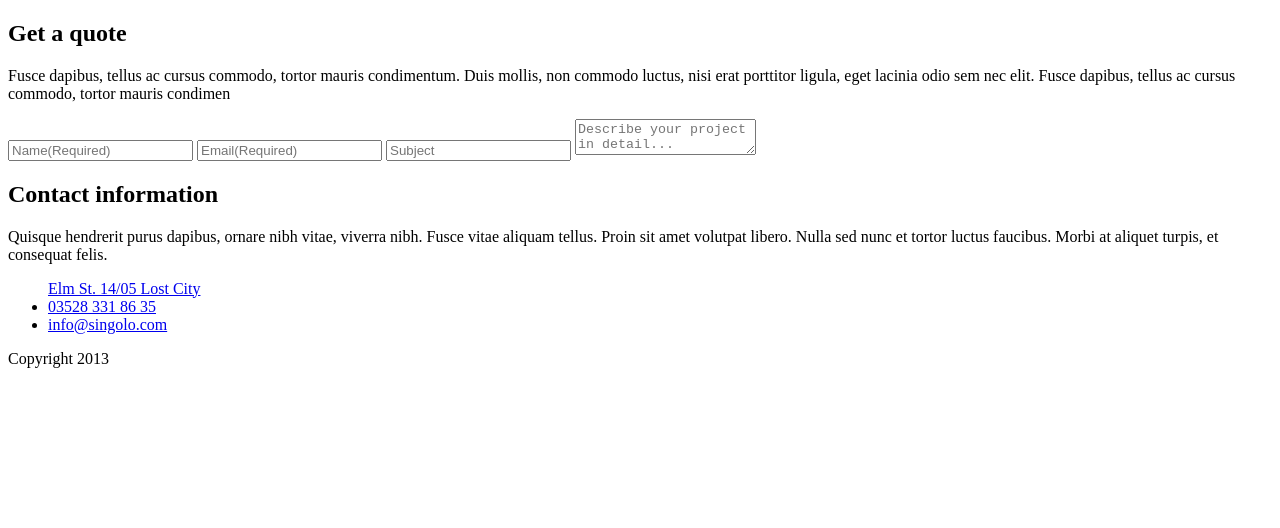
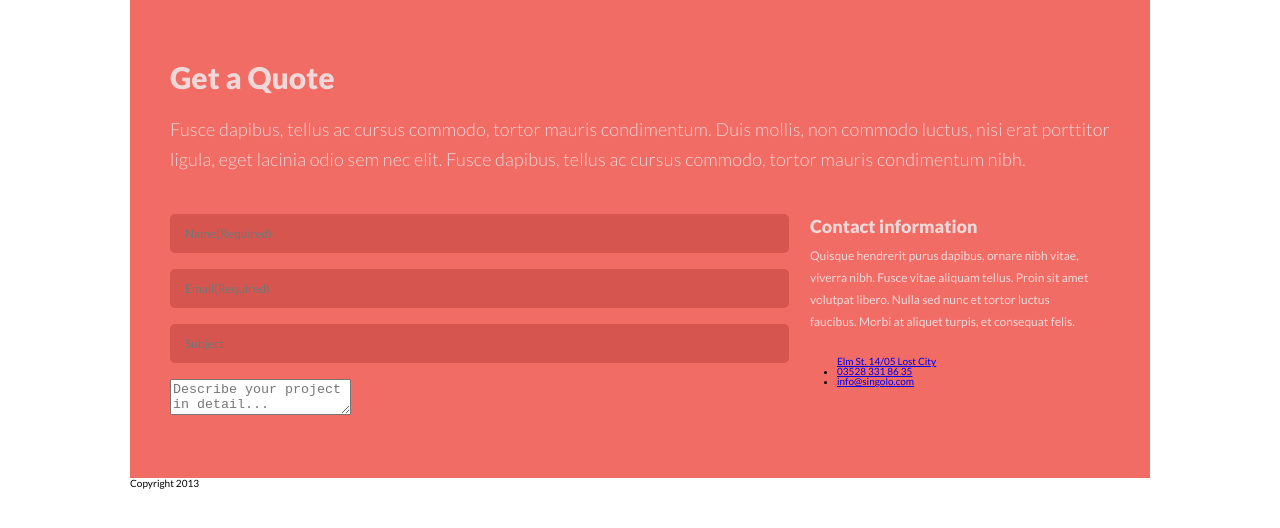
Before and after one commit to K2-m5/singolo, a plain HTML site: page singolo3.html in a window 1280 px wide. Drawn offline with Linux system fonts and the light colour scheme.

Commit message:
feat: styling section question

```diff
--- a/singolo3.css
+++ b/singolo3.css
@@ -0,0 +1,123 @@
+@font-face {
+    font-family: "Lato";
+    src: url('assets/font/Lato-Black.ttf');
+    font-weight: 900;
+}
+
+@font-face {
+    font-family: "Lato";
+    src: url('assets/font/Lato-Regular.ttf');
+    font-weight: 400;
+}
+
+@font-face {
+    font-family: "Lato";
+    src: url('assets/font/Lato-Light.ttf');
+    font-weight: 300;
+}
+
+html {
+    font-size: 10px;
+    font-family: "Lato";
+    box-sizing: border-box;
+}
+
+*, *:before, *:after {
+    box-sizing: inherit;
+}
+
+body, div, span, applet, object, iframe,
+h1, h2, h3, h4, h5, h6, p {
+	margin: 0;
+	padding: 0;
+	border: 0;
+    line-height: 1;
+}
+
+.wrapper {
+    max-width: 1020px;
+    margin: auto;
+}
+
+/* question*/
+
+.question-wrapper {
+    padding: 6.2rem 4rem;
+    background-color: #f06c64;
+}
+
+.question-title {
+    font-family: "Lato";
+    font-size: 3rem;
+    font-weight: 900;
+    text-align: left;
+    color: #f0d8d9;
+}
+
+.question-subtitle {
+    margin: 2.2rem 0 4rem;
+
+    font-family: "Lato";
+    font-size: 1.8rem;
+    font-weight: 300;
+    text-align: left;
+    line-height: 3rem;
+    letter-spacing: 0.15px;
+
+    color: #f0d8d9;
+}
+
+.question-contact {
+    display: flex;
+    justify-content: space-between;
+}
+.contact-block-form {
+    width: 66.6%;
+    padding-right: 0.7rem;
+}
+
+input {
+    display: block;
+    padding: 12px 15px;
+    margin-bottom: 16px;
+    width: 100%;
+    border: none;
+    border-radius: 5px;
+    background-color: #d6564f;
+    color: #f48c8f;
+    font-family: "Lato";
+    font-size: 1.2rem;
+    font-weight: 400;
+    outline: none;
+}
+
+.contact-information {
+    width: 33.3%;
+}
+
+.contact-information-title {
+    padding: 0.3rem 1.3rem 0;
+    font-size: 1.8rem;
+    font-family: "Lato";
+    text-align: left;
+    color: #f0d8d9;
+}
+
+.contact-information-subtitle {
+
+padding: 1rem 0rem 1.3rem 1.3rem;
+max-width: 30rem;
+font-family: "Lato";
+
+font-size: 1.2rem;
+
+font-weight: 400;
+
+text-align: left;
+
+line-height: 2.2rem;
+
+letter-spacing: 0.px;
+
+color: #f0d8d9;
+}
--- a/singolo3.html
+++ b/singolo3.html
@@ -7,31 +7,26 @@
     <link rel="stylesheet" type="text/css" href="singolo3.css">
 </head>
 <body>
-    <section class=getquestion>
+    <section class="question">
         <div class="wrapper">
-            <h1 class="title getquestion">Get a quote</h1>
-            <p class="subtitle getquestion">Fusce dapibus, tellus ac cursus commodo, tortor mauris condimentum.
-                Duis mollis, non commodo luctus, nisi erat porttitor ligula, eget lacinia odio sem nec elit.
-                Fusce dapibus, tellus ac cursus commodo, tortor mauris condimen
+            <div class="question-wrapper">
+                <h1 class="question-title">Get a Quote</h1>
+                <p class="question-subtitle">Fusce dapibus, tellus ac cursus commodo, tortor mauris condimentum. Duis mollis, non commodo luctus, nisi erat porttitor ligula, eget lacinia odio sem nec elit. Fusce dapibus, tellus ac cursus commodo, tortor mauris condimentum nibh.
                 </p>
-            <div class="contact-block">
-                <div class="contact-form">
-                    <form class="name">
+                <div class="question-contact">
+                    <form class="contact-block-form">
                         <input type="text" placeholder="Name(Required)">
                         <input type="mail" placeholder="Email(Required)">
                         <input type="text" placeholder="Subject">
                         <textarea placeholder="Describe your project in detail..." ></textarea>
                     </form>
-                </div>
                     <div class="contact-information">
-                    <h2 class="title contact-information">Contact information</h2>
-                    <p class="subtitle contact-information">Quisque hendrerit purus dapibus, ornare nibh vitae, viverra nibh.
-                        Fusce vitae aliquam tellus. Proin sit amet volutpat libero.
-                        Nulla sed nunc et tortor luctus faucibus. Morbi at aliquet turpis, et consequat felis.
+                        <h2 class="contact-information-title">Contact information</h2>
+                        <p class="contact-information-subtitle">Quisque hendrerit purus dapibus, ornare nibh vitae, viverra nibh. Fusce vitae aliquam tellus. Proin sit amet volutpat libero. Nulla sed nunc et tortor luctus faucibus. Morbi at aliquet turpis, et consequat felis.
                         </p>
                         <ul class="contact-information-list">
                             <il>
-                            <a href="#" class="address"> Elm St. 14/05 Lost City </a>
+                                <a href="#" class="address">Elm St. 14/05 Lost City </a>
                             </il>
                             <li>
                                 <a href="#" class="telephone">03528 331 86 35 </a>
@@ -40,6 +35,7 @@
                                 <a href="#" class="mail">info@singolo.com</a>
                             </li>
                         </ul>
+                    </div>
                 </div>
             </div>
         </div>
```
Lines whose indentation alone changed are shown as unchanged.
